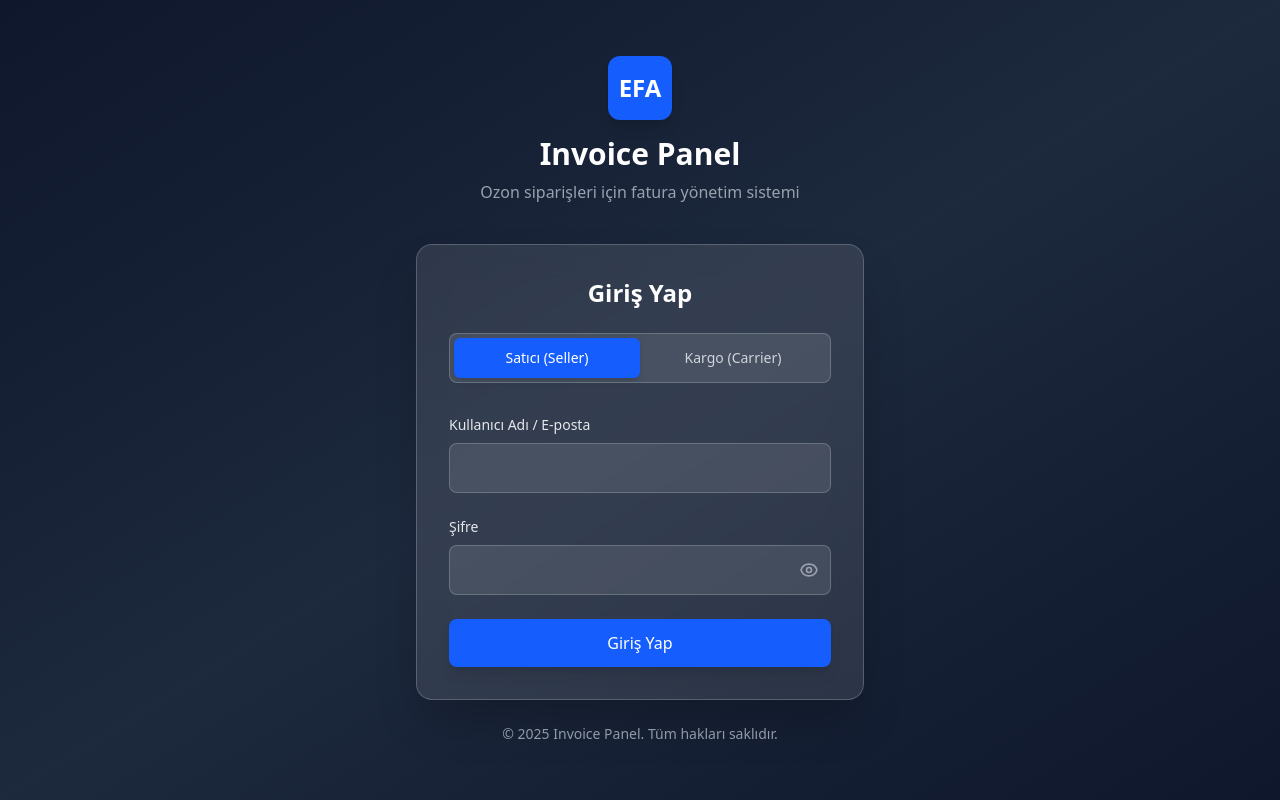
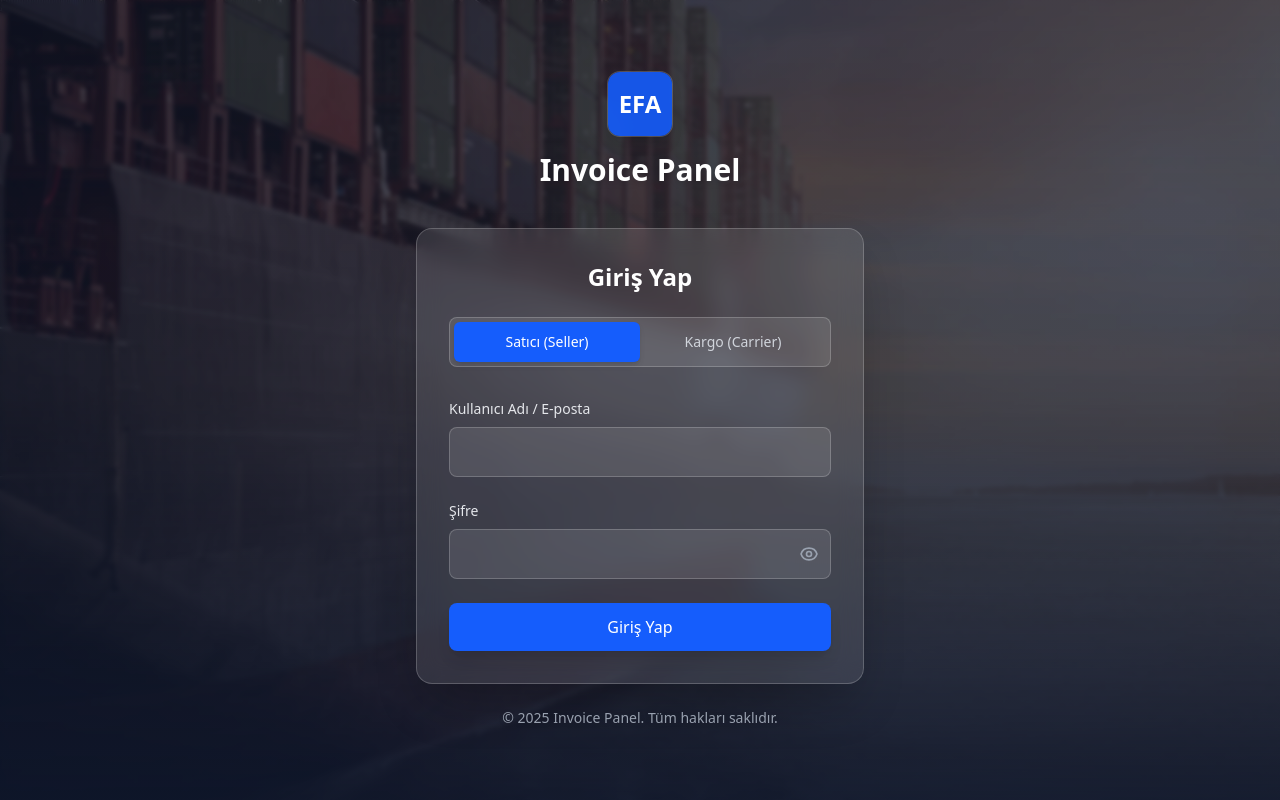
Before and after one commit to furkanfirat9/invoice, a Next.js app: page /login in a window 1280 px wide. Built offline with nearby package versions, Linux system fonts and the light colour scheme.

Commit message:
Login and security

```diff
--- a/app/api/etgb/route.ts
+++ b/app/api/etgb/route.ts
@@ -1,9 +1,20 @@
 import { NextRequest, NextResponse } from "next/server";
 import { put, del } from "@vercel/blob";
 import { prisma } from "@/lib/prisma";
+import { getServerSession } from "next-auth";
+import { authOptions } from "@/lib/auth";
+import crypto from "crypto";
 
 // ETGB bilgilerini getir
 export async function GET(request: NextRequest) {
+  const session = await getServerSession(authOptions);
+  if (!session) {
+    return NextResponse.json(
+      { error: "Oturum açmanız gerekiyor" },
+      { status: 401 }
+    );
+  }
+
   const searchParams = request.nextUrl.searchParams;
   const postingNumber = searchParams.get("postingNumber");
 
@@ -38,6 +49,14 @@ export async function GET(request: NextRequest) {
 // ETGB yükle/güncelle
 export async function POST(request: NextRequest) {
   try {
+    const session = await getServerSession(authOptions);
+    if (!session) {
+      return NextResponse.json(
+        { error: "Oturum açmanız gerekiyor" },
+        { status: 401 }
+      );
+    }
+
     const formData = await request.formData();
     const postingNumber = formData.get("postingNumber") as string;
     const file = formData.get("file") as File;
@@ -74,7 +93,8 @@ export async function POST(request: NextRequest) {
     }
 
     // Dosyayı Vercel Blob'a yükle
-    const blob = await put(`etgb/${file.name}`, file, {
+    const randomId = crypto.randomUUID();
+    const blob = await put(`etgb/${postingNumber}-${randomId}.pdf`, file, {
       access: "public",
     });
 
@@ -117,6 +137,14 @@ export async function POST(request: NextRequest) {
 // ETGB sil
 export async function DELETE(request: NextRequest) {
   try {
+    const session = await getServerSession(authOptions);
+    if (!session) {
+      return NextResponse.json(
+        { error: "Oturum açmanız gerekiyor" },
+        { status: 401 }
+      );
+    }
+
     const searchParams = request.nextUrl.searchParams;
     const postingNumber = searchParams.get("postingNumber");
 
--- a/app/api/invoice/route.ts
+++ b/app/api/invoice/route.ts
@@ -1,10 +1,21 @@
 import { NextRequest, NextResponse } from "next/server";
 import { put } from "@vercel/blob";
 import { prisma } from "@/lib/prisma";
+import { getServerSession } from "next-auth";
+import { authOptions } from "@/lib/auth";
+import crypto from "crypto";
 
 // Invoice kaydetme veya güncelleme
 export async function POST(request: NextRequest) {
   try {
+    const session = await getServerSession(authOptions);
+    if (!session) {
+      return NextResponse.json(
+        { error: "Oturum açmanız gerekiyor" },
+        { status: 401 }
+      );
+    }
+
     const formData = await request.formData();
 
     const postingNumber = formData.get("postingNumber") as string;
@@ -24,6 +35,22 @@ export async function POST(request: NextRequest) {
       );
     }
 
+    // Dosya boyutu kontrolü (5MB)
+    if (file.size > 5 * 1024 * 1024) {
+      return NextResponse.json(
+        { error: "Dosya boyutu 5MB'dan büyük olamaz" },
+        { status: 400 }
+      );
+    }
+
+    // Sadece PDF kontrolü
+    if (file.type !== "application/pdf") {
+      return NextResponse.json(
+        { error: "Sadece PDF dosyası yüklenebilir" },
+        { status: 400 }
+      );
+    }
+
     // PDF dosyasını Vercel Blob'a yükle
     let pdfUrl: string | null = null;
     try {
@@ -31,7 +58,9 @@ export async function POST(request: NextRequest) {
         throw new Error("BLOB_READ_WRITE_TOKEN environment variable bulunamadı");
       }
 
-      const blob = await put(`invoices/${postingNumber}-${Date.now()}.pdf`, file, {
+      // Dosya ismini tahmin edilemez yap
+      const randomId = crypto.randomUUID();
+      const blob = await put(`invoices/${postingNumber}-${randomId}.pdf`, file, {
         access: "public",
         contentType: "application/pdf",
       });
@@ -41,7 +70,7 @@ export async function POST(request: NextRequest) {
       console.error("Blob upload error:", blobError);
       // Blob yükleme hatası durumunda hata döndür
       return NextResponse.json(
-        { error: "PDF dosyası yüklenemedi", details: blobError.message },
+        { error: "PDF dosyası yüklenemedi" },
         { status: 500 }
       );
     }
@@ -81,7 +110,6 @@ export async function POST(request: NextRequest) {
         return NextResponse.json(
           {
             error: "Veritabanı bağlantı hatası",
-            details: "Veritabanı sunucusuna erişilemiyor. Lütfen DATABASE_URL environment variable'ını kontrol edin.",
             code: "DATABASE_CONNECTION_ERROR"
           },
           { status: 503 }
@@ -96,7 +124,7 @@ export async function POST(request: NextRequest) {
   } catch (error: any) {
     console.error("Invoice save error:", error);
     return NextResponse.json(
-      { error: "Fatura kaydedilemedi", details: error.message },
+      { error: "Fatura kaydedilemedi" },
       { status: 500 }
     );
   }
@@ -105,6 +133,14 @@ export async function POST(request: NextRequest) {
 // Invoice yükleme (postingNumber'a göre)
 export async function GET(request: NextRequest) {
   try {
+    const session = await getServerSession(authOptions);
+    if (!session) {
+      return NextResponse.json(
+        { error: "Oturum açmanız gerekiyor" },
+        { status: 401 }
+      );
+    }
+
     const searchParams = request.nextUrl.searchParams;
     const postingNumber = searchParams.get("postingNumber");
 
@@ -130,7 +166,7 @@ export async function GET(request: NextRequest) {
       }
       // Diğer veritabanı hataları için hata döndür
       return NextResponse.json(
-        { error: "Veritabanı hatası", details: dbError.message },
+        { error: "Veritabanı hatası" },
         { status: 500 }
       );
     }
@@ -139,15 +175,11 @@ export async function GET(request: NextRequest) {
       return NextResponse.json({ invoice: null });
     }
 
-    // Blob dosya kontrolünü kaldırdık (Performans ve 500 hatası önleme için)
-    // Veritabanında kayıt varsa dosya var kabul ediyoruz.
-    // Eğer dosya silinmişse kullanıcı indirmeye çalıştığında hata alacaktır, bu daha güvenli.
-
     return NextResponse.json({ invoice });
   } catch (error: any) {
     console.error("Invoice load error:", error);
     return NextResponse.json(
-      { error: "Fatura yüklenemedi", details: error.message },
+      { error: "Fatura yüklenemedi" },
       { status: 500 }
     );
   }
--- a/app/carrier/page.tsx
+++ b/app/carrier/page.tsx
@@ -11,10 +11,20 @@ import { useLanguage } from "@/contexts/LanguageContext";
 export default function CarrierPage() {
   const { t } = useLanguage();
 
+  // Başlangıç tarihi kısıtlaması: 18.11.2025
+  const MIN_DATE = new Date("2025-11-18");
+  MIN_DATE.setHours(0, 0, 0, 0);
+
   // Tarih State'leri (Mutable)
   const [startDate, setStartDate] = useState<Date>(() => {
-    const d = new Date("2025-11-18");
+    const d = new Date();
+    d.setDate(d.getDate() - 14); // Son 2 hafta
     d.setHours(0, 0, 0, 0);
+
+    // Eğer 2 hafta öncesi MIN_DATE'den küçükse, MIN_DATE'i kullan
+    if (d < MIN_DATE) {
+      return new Date(MIN_DATE);
+    }
     return d;
   });
 
@@ -200,10 +210,6 @@ export default function CarrierPage() {
     return `${year}-${month}-${day}`;
   };
 
-  // Başlangıç tarihi kısıtlaması: 18.11.2025
-  const MIN_DATE = new Date("2025-11-18");
-  MIN_DATE.setHours(0, 0, 0, 0);
-
   const handleDateChange = (type: 'start' | 'end', value: string) => {
     const [year, month, day] = value.split('-').map(Number);
     const newDate = new Date(year, month - 1, day);
@@ -246,8 +252,16 @@ export default function CarrierPage() {
       trackingNumber: "",
     });
 
-    // Tarihleri varsayılana döndür
-    setStartDate(MIN_DATE);
+    // Tarihleri varsayılana döndür (Son 2 hafta veya MIN_DATE)
+    const defaultStart = new Date();
+    defaultStart.setDate(defaultStart.getDate() - 14);
+    defaultStart.setHours(0, 0, 0, 0);
+
+    if (defaultStart < MIN_DATE) {
+      setStartDate(new Date(MIN_DATE));
+    } else {
+      setStartDate(defaultStart);
+    }
 
     const defaultEnd = new Date();
     defaultEnd.setHours(23, 59, 59, 999);
--- a/app/login/page.tsx
+++ b/app/login/page.tsx
@@ -1,24 +1,40 @@
 import LoginForm from "@/components/LoginForm";
+import Image from "next/image";
 
 export default function LoginPage() {
   return (
-    <div className="min-h-screen bg-gradient-to-br from-slate-900 via-slate-800 to-slate-900 flex items-center justify-center p-4">
-      <div className="w-full max-w-md">
+    <div className="relative min-h-screen flex items-center justify-center p-4 overflow-hidden">
+      {/* Background Image with Overlay */}
+      <div className="absolute inset-0 z-0">
+        <Image
+          src="/login.jpg"
+          alt="Login Background"
+          fill
+          className="object-cover object-center"
+          priority
+        />
+        {/* Dark Overlay with Blur */}
+        <div className="absolute inset-0 bg-slate-900/60 backdrop-blur-[2px]" />
+        {/* Gradient Overlay for Depth */}
+        <div className="absolute inset-0 bg-gradient-to-t from-slate-900/90 via-slate-900/40 to-slate-900/30" />
+      </div>
+
+      <div className="w-full max-w-md relative z-10">
         {/* Logo/Header */}
         <div className="text-center mb-10">
-          <div className="inline-flex items-center justify-center w-16 h-16 bg-blue-600 rounded-xl mb-4 shadow-lg">
+          <div className="inline-flex items-center justify-center w-16 h-16 bg-blue-600/90 backdrop-blur-sm rounded-xl mb-4 shadow-lg ring-1 ring-white/20">
             <span className="text-2xl font-bold text-white">EFA</span>
           </div>
-          <h1 className="text-3xl font-bold text-white mb-2">
+          <h1 className="text-3xl font-bold text-white mb-2 drop-shadow-md">
             Invoice Panel
           </h1>
-          <p className="text-gray-400">
-            Ozon siparişleri için fatura yönetim sistemi
-          </p>
         </div>
 
         {/* Login Card */}
-        <div className="bg-white/10 backdrop-blur-lg rounded-2xl shadow-2xl border border-white/20 p-8">
+        <div className="bg-white/10 backdrop-blur-md rounded-2xl shadow-2xl border border-white/20 p-8 relative overflow-hidden group">
+          {/* Subtle shine effect on hover */}
+          <div className="absolute inset-0 bg-gradient-to-tr from-white/5 to-transparent opacity-0 group-hover:opacity-100 transition-opacity duration-500 pointer-events-none" />
+
           <h2 className="text-2xl font-semibold text-white mb-6 text-center">
             Giriş Yap
           </h2>
@@ -26,7 +42,7 @@ export default function LoginPage() {
         </div>
 
         {/* Footer */}
-        <p className="text-center text-sm text-gray-400 mt-6">
+        <p className="text-center text-sm text-gray-400 mt-6 drop-shadow-sm">
           © 2025 Invoice Panel. Tüm hakları saklıdır.
         </p>
       </div>
```
Also changed, not shown: public/login.jpg (added).
